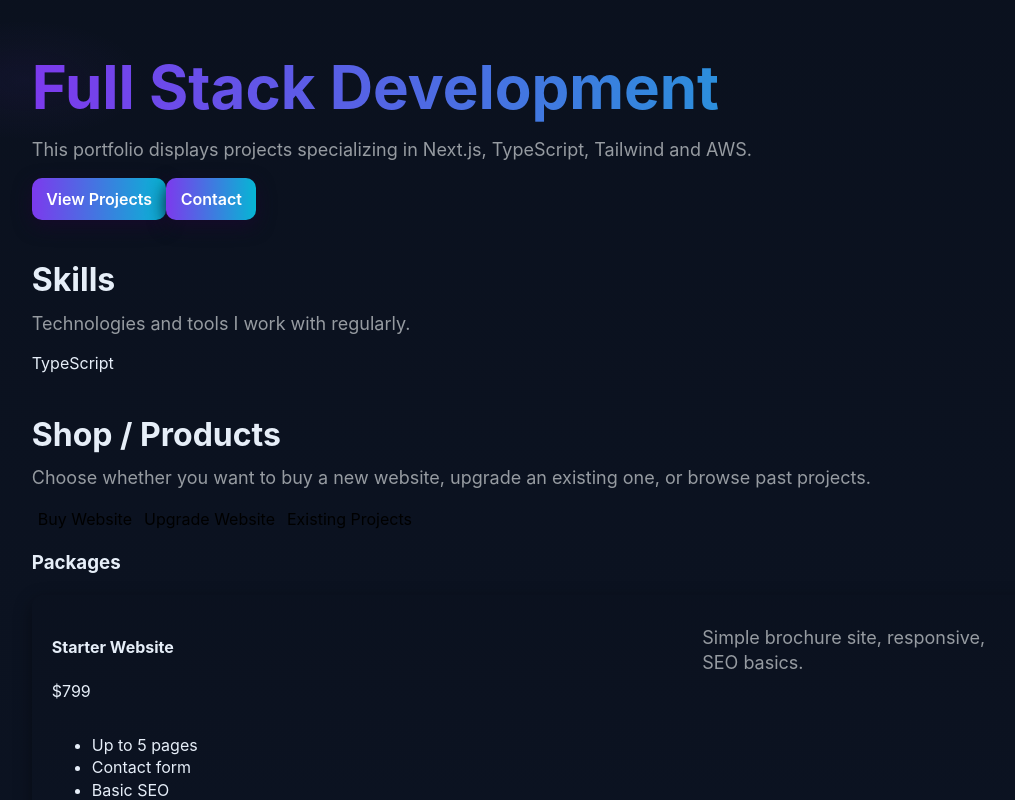
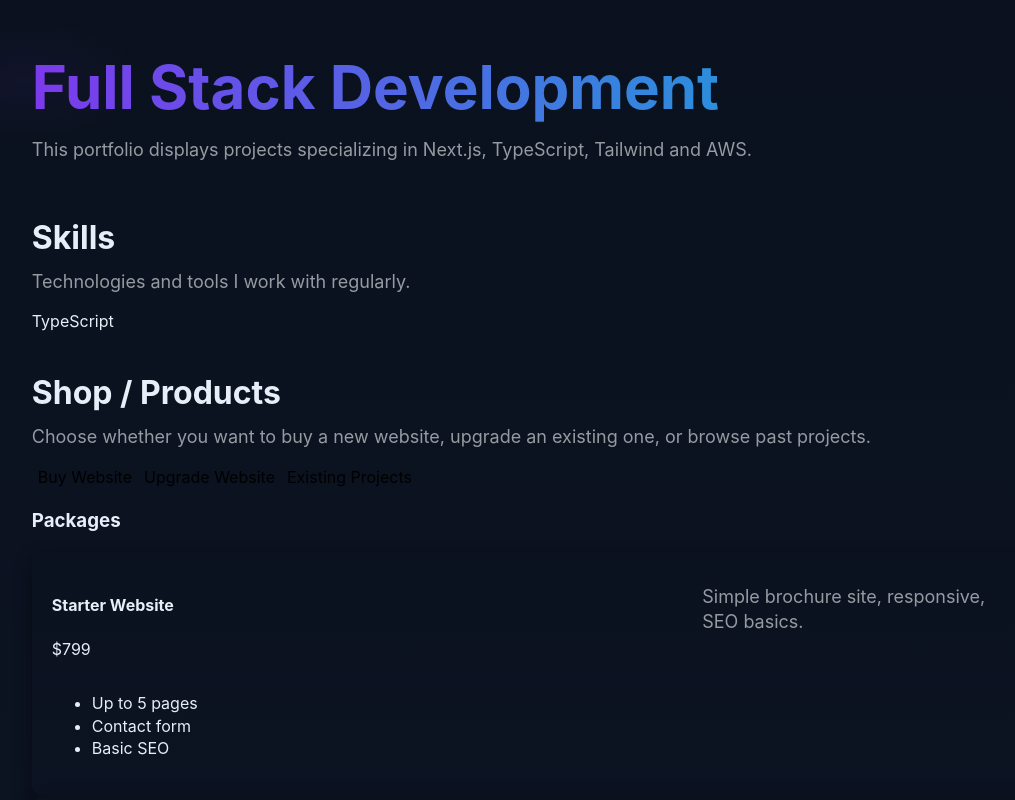
Before and after one commit to fullstacknyc/portfolio, a Next.js app: page / in a window 1280 px wide. Shown: the top 800 px of the page, without its empty margins (103-1118 px from the left). Built offline with nearby package versions, Linux system fonts and the light colour scheme.

Commit message:
removing buttons

```diff
--- a/src/app/components/Hero.tsx
+++ b/src/app/components/Hero.tsx
@@ -11,14 +11,6 @@ export default function Hero() {
         <p className="text-lg mt-4">
           This portfolio displays projects specializing in Next.js, TypeScript, Tailwind and AWS.
         </p>
-        <div className="mt-6 flex justify-center gap-4">
-          <a href="#projects" className="btn btn-primary">
-            View Projects
-          </a>
-          <a href="#contact" className="btn btn-outline">
-            Contact
-          </a>
-        </div>
       </div>
     </section>
   );
```
